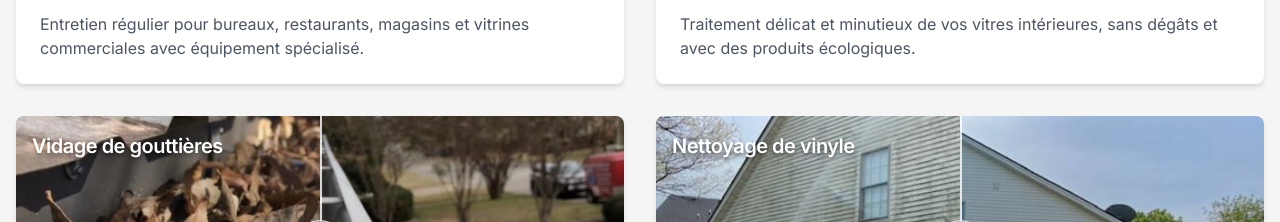
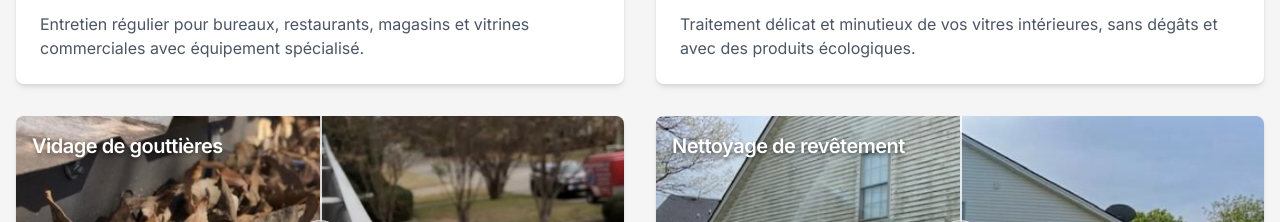
Before and after one commit to MiXir-Dev/mrclear-mixir, a React (Vite) app: page / in a window 1280 px wide. Shown: the part 1580-1802 px from the top of the page. Built offline with nearby package versions, Linux system fonts and the light colour scheme.

Commit message:
switching vitre exterieur & vinyle

```diff
--- a/src/components/Services.tsx
+++ b/src/components/Services.tsx
@@ -23,7 +23,7 @@ const Services = () => {
       afterImage: "/after-gutter-cleaning.png"
     },
     {
-      title: "Nettoyage de vinyle",
+      title: "Nettoyage de revêtement",
       description: "Service complet pour maisons, condos et commerces. Nous utilisons des équipements professionnels pour des résultats impeccables.",
       beforeImage: "/before-outside.png",
       afterImage: "/after-outside.png"
```
